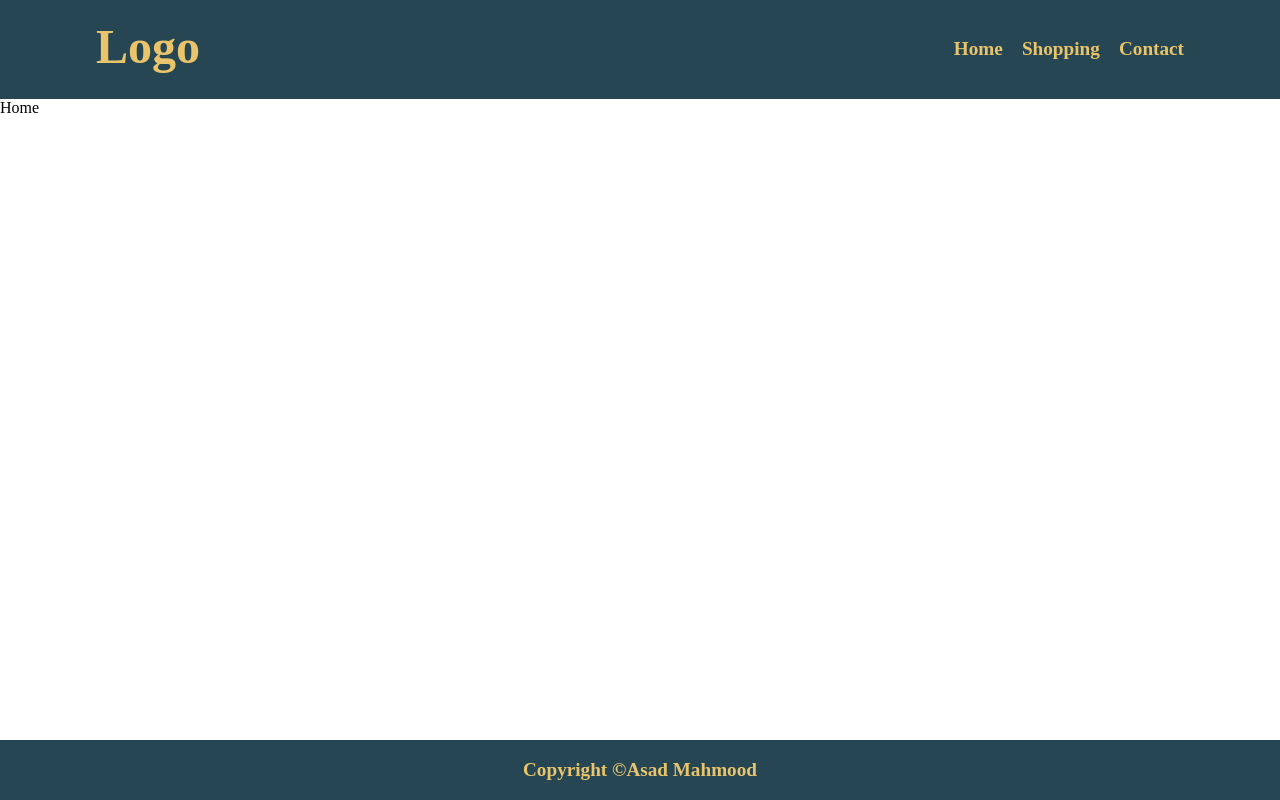
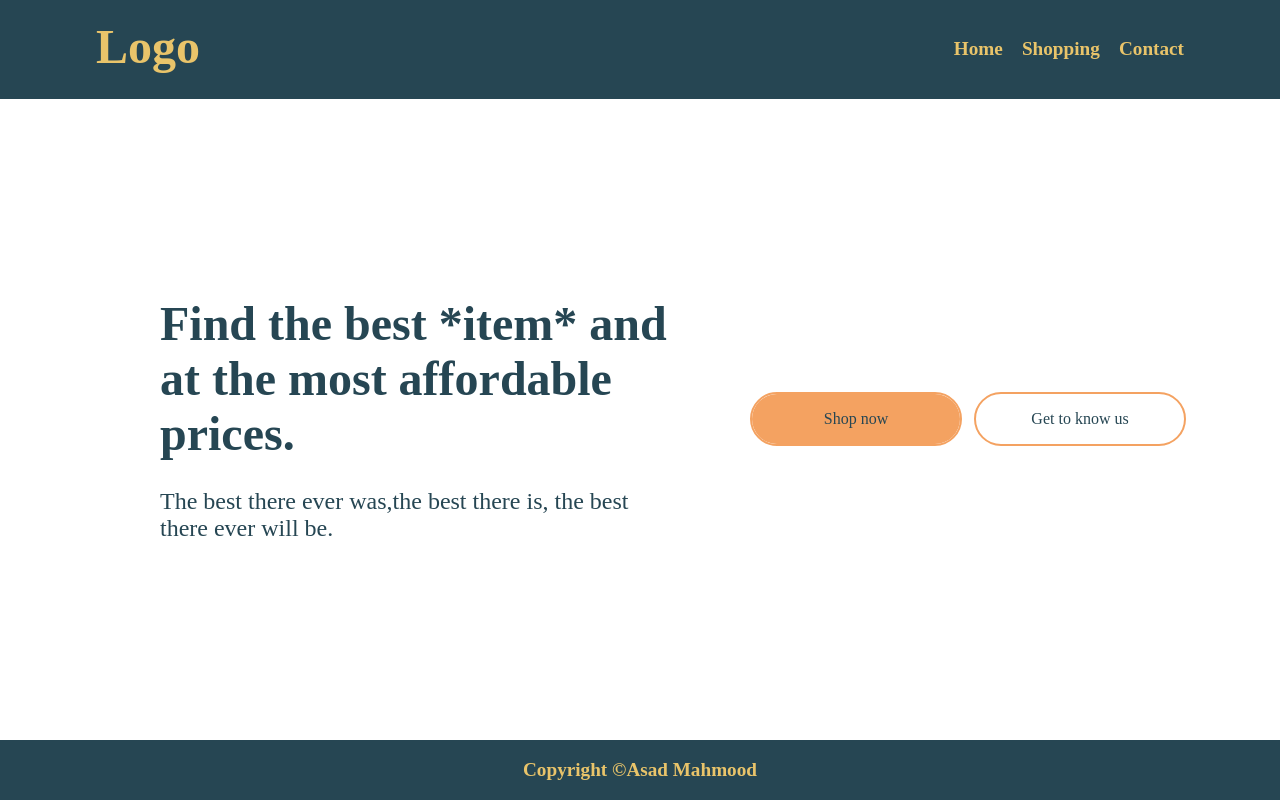
Before and after one commit to azazel-oss/TOP-Shopping-Cart, a React (Create React App) app: page / in a window 1280 px wide. Built offline with nearby package versions, Linux system fonts and the light colour scheme.

Commit message:
Update Home.js file and add styles to the home component

```diff
--- /dev/null
+++ b/src/components/Home.css
@@ -0,0 +1,60 @@
+.main__home {
+  display: flex;
+  justify-content: center;
+  align-items: center;
+}
+
+.home-description {
+  color: #264653;
+  text-align: left;
+  font-size: 1.5rem;
+  width: 40%;
+  padding: 3em;
+}
+
+.home-description span {
+  display: block;
+  font-size: 3rem;
+  font-weight: 900;
+}
+.btn {
+  display: inline-block;
+  padding: 1em 3em;
+  border-radius: 2em;
+  text-decoration: none;
+  min-width: 7rem;
+  text-align: center;
+  margin: 0 0.5em;
+}
+
+.btn-shop-now {
+  outline: 2px solid #f4a261;
+  background-color: #f4a261;
+  color: #264653;
+}
+
+.btn-shop-now:hover,
+.btn-shop-now:focus {
+  background-color: #e76f51;
+}
+
+.btn-shop-now:hover,
+.btn-contact-us:hover {
+  transform: scale(1.1);
+  outline: none;
+}
+
+.btn-contact-us {
+  outline: 2px solid #f4a261;
+  color: #264653;
+}
+
+.btn-shop-now,
+.btn-contact-us {
+  transition: all 0.1s ease-in;
+}
+
+.btn-contact-us:hover,
+.btn-contact-us:focus {
+  background-color: #e9c46a;
+}
--- a/src/components/Home.js
+++ b/src/components/Home.js
@@ -1,7 +1,24 @@
 import React from "react";
+import "./Home.css";
 
 const Home = () => {
-  return <main>Home</main>;
+  return (
+    <main className="main__home">
+      <div className="home-description">
+        <span>Find the best *item* and at the most affordable prices.</span>
+        <br />
+        The best there ever was,the best there is, the best there ever will be.
+      </div>
+      <div className="home-cta">
+        <a href="/shopping" className="btn btn-shop-now">
+          Shop now
+        </a>
+        <a href="/contact" className="btn btn-contact-us">
+          Get to know us
+        </a>
+      </div>
+    </main>
+  );
 };
 
 export default Home;
```
